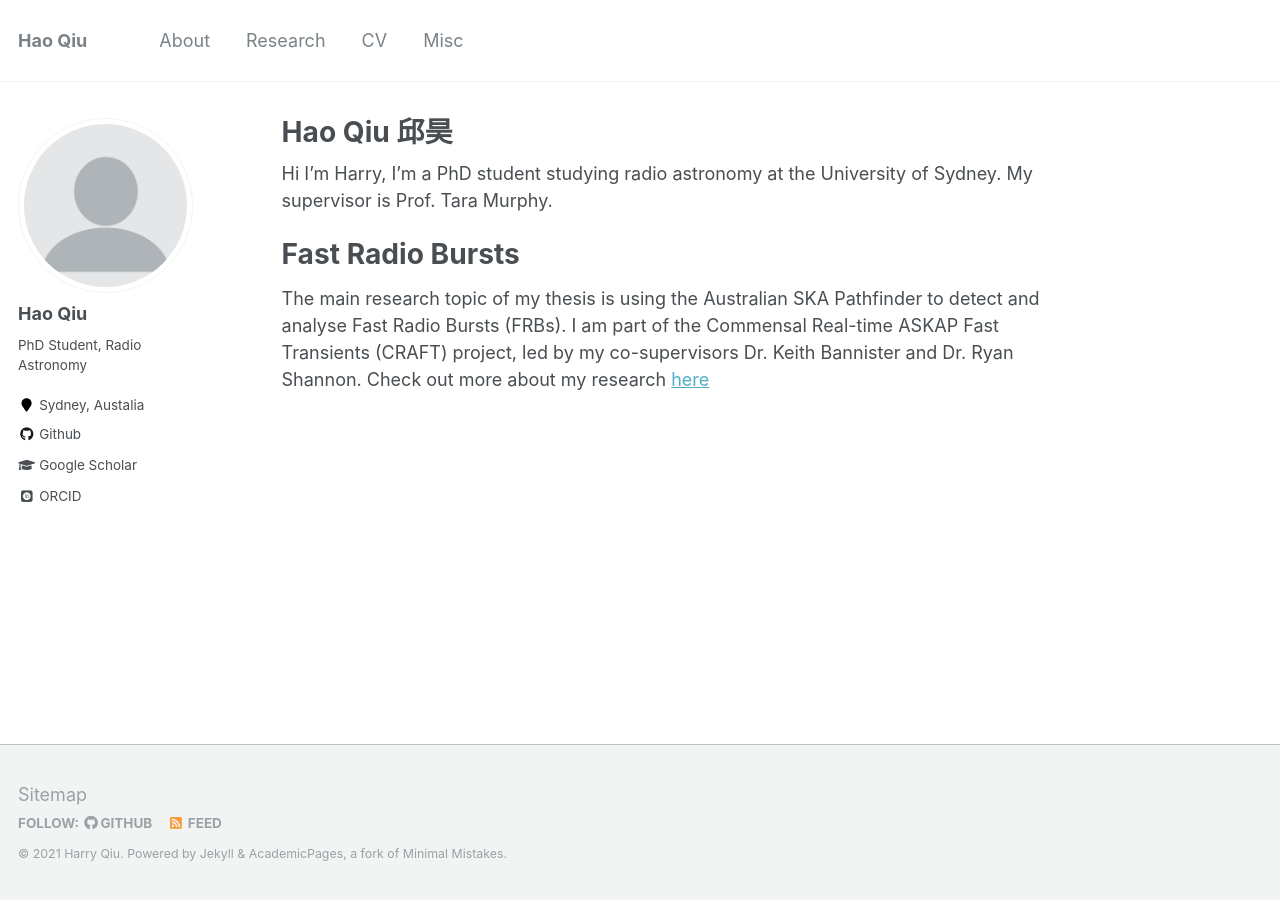
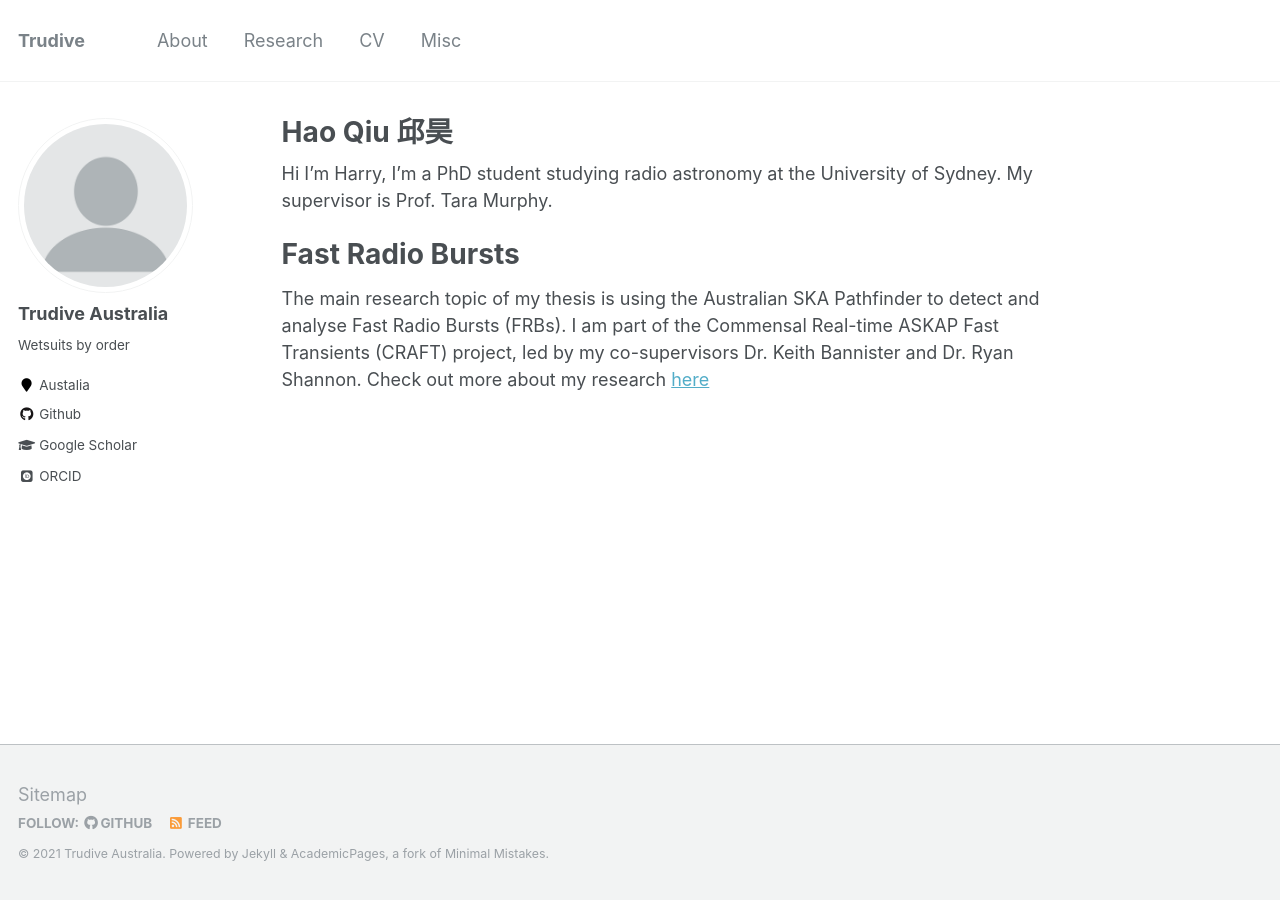
Before and after one commit to trudive-australia/trudive-australia.github.io, a Jekyll site: the page built from _pages/about.md, in a window 1280 px wide. Built offline with Jekyll 4.4.1, drawn with Linux system fonts in a browser that asks for light colours; some web fonts are replaced.

Commit message:
Update _config.yml

```diff
--- a/_config.yml
+++ b/_config.yml
@@ -7,13 +7,13 @@
 
 # Site Settings
 locale                   : "en-US"
-title                    : "Hao Qiu"
+title                    : "Trudive"
 title_separator          : "-"
-name                     : &name "Harry Qiu"
-description              : &description "personal description"
-url                      : https://hqiu-nju.github.io # the base hostname & protocol for your site e.g. "https://mmistakes.github.io"
+name                     : &name "Trudive Australia"
+description              : &description "Wetsuits for freediving, SCUBA diving and spearfishing "
+url                      : https://trudive-australia.github.io # the base hostname & protocol for your site e.g. "https://mmistakes.github.io"
 baseurl                  : "" # the subpath of your site, e.g. "/blog"
-repository               : "hqiu-nju/hqiu-nju.github.io"
+repository               : ""
 teaser                   :  # filename of teaser fallback teaser image placed in /images/, .e.g. "500x300.png"
 breadcrumbs              : false # true, false (default)
 words_per_minute         : 160
@@ -80,13 +80,13 @@ analytics:
 
 # Site Author
 author:
-  name             : "Hao Qiu"
+  name             : "Trudive Australia"
   avatar           : "profile.png"
-  bio              : "PhD Student, Radio Astronomy"
-  location         : "Sydney, Austalia"
+  bio              : "Wetsuits by order"
+  location         : "Austalia"
   employer         :
   pubmed           :
-  googlescholar    : "https://scholar.google.com/citations?user=XPVwEr4AAAAJ&hl=en"
+  googlescholar    : ""
   email            :
   researchgate     :  # example: "https://www.researchgate.net/profile/yourprofile"
   uri              :
@@ -96,14 +96,14 @@ author:
   flickr           :
   facebook         :
   foursquare       :
-  github           : "hqiu-nju"
+  github           : ""
   google_plus      :
   keybase          :
   instagram        :
   impactstory      : #"https://profiles.impactstory.org/u/xxxx-xxxx-xxxx-xxxx"
   lastfm           :
   linkedin         :
-  orcid            : "https://orcid.org/0000-0002-9586-7904"
+  orcid            : ""
   pinterest        :
   soundcloud       :
   stackoverflow    : # http://stackoverflow.com/users/123456/username
```
